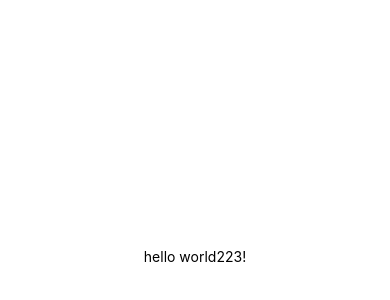
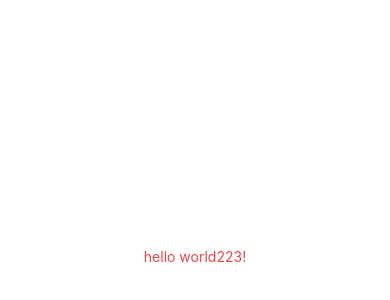
Before and after one commit to felix-le/chat-voice-with-gpt, a React Native app: screen / in a window 390 px wide. Shown: the part 166-466 px from the top of the page. Built offline with nearby package versions, Linux system fonts and the light colour scheme.

Commit message:
finished add  tailwindcss

```diff
--- a/App.tsx
+++ b/App.tsx
@@ -1,20 +1,11 @@
-import { StatusBar } from 'expo-status-bar';
-import { StyleSheet, Text, View } from 'react-native';
+import { StatusBar } from "expo-status-bar";
+import { StyleSheet, Text, View } from "react-native";
 
 export default function App() {
   return (
-    <View style={styles.container}>
-      <Text>hello world223!</Text>
+    <View className="flex-1 bg-white items-center justify-center">
+      <Text className="text-red-500">hello world223!</Text>
       <StatusBar style="auto" />
     </View>
   );
 }
-
-const styles = StyleSheet.create({
-  container: {
-    flex: 1,
-    backgroundColor: '#fff',
-    alignItems: 'center',
-    justifyContent: 'center',
-  },
-});
--- /dev/null
+++ b/app.d.ts
@@ -0,0 +1 @@
+/// <reference types="nativewind/types" />
--- a/babel.config.js
+++ b/babel.config.js
@@ -1,6 +1,7 @@
-module.exports = function(api) {
+module.exports = function (api) {
   api.cache(true);
   return {
-    presets: ['babel-preset-expo'],
+    presets: ["babel-preset-expo"],
+    plugins: ["nativewind/babel"],
   };
 };
--- a/package.json
+++ b/package.json
@@ -14,12 +14,14 @@
     "expo-av": "~13.4.1",
     "expo-file-system": "~15.4.4",
     "expo-status-bar": "~1.6.0",
+    "nativewind": "^2.0.11",
     "react": "18.2.0",
     "react-native": "0.72.5"
   },
   "devDependencies": {
     "@babel/core": "^7.20.0",
     "@types/react": "~18.2.14",
+    "tailwindcss": "3.3.2",
     "typescript": "^5.1.3"
   },
   "private": true
--- /dev/null
+++ b/src/components/HelloWorld.tsx
@@ -0,0 +1,20 @@
+import React from 'react';
+import { View, Text, StyleSheet } from 'react-native';
+
+const HelloWorld: React.FC = () => {
+  return (
+    <View style={styles.container}>
+      <Text>Hello World!</Text>
+    </View>
+  );
+};
+
+const styles = StyleSheet.create({
+  container: {
+    flex: 1,
+    justifyContent: 'center',
+    alignItems: 'center',
+  },
+});
+
+export default HelloWorld;
--- /dev/null
+++ b/tailwind.config.js
@@ -0,0 +1,8 @@
+/** @type {import('tailwindcss').Config} */
+module.exports = {
+  content: ["./App.{js,jsx,ts,tsx}", "./src/components/**/*.{js,jsx,ts,tsx}"],
+  theme: {
+    extend: {},
+  },
+  plugins: [],
+}
```
Also changed, not shown: 1 other file (tests, documents, lock files or other folders).
